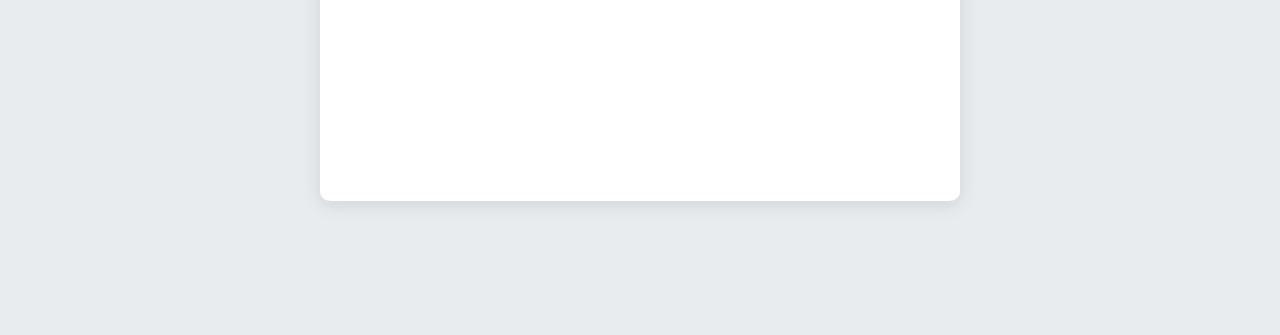
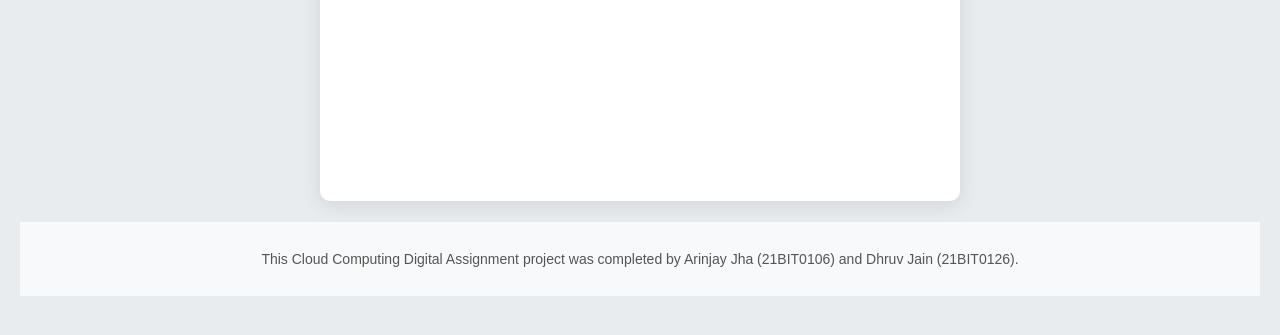
Before and after one commit to arinjayjha/CGPA-CALCULATOR, a plain HTML site: page index.html in a window 1280 px wide. Shown: the part 159-494 px from the top of the page. Drawn offline with nearby package versions, Linux system fonts and the light colour scheme.

Commit message:
Update index.html

```diff
--- a/index.html
+++ b/index.html
@@ -145,6 +145,10 @@
             <canvas id="cgpaChart"></canvas>
         </div>
     </div>
+    <footer style="text-align: center; padding: 15px; font-size: 14px; color: #555; background-color: #f8f9fa; margin-top: 20px; border-top: 1px solid #e9ecef;">
+    <p>This Cloud Computing Digital Assignment project was completed by Arinjay Jha (21BIT0106) and Dhruv Jain (21BIT0126).</p>
+</footer>
+
 </body>
 
 </html>
```
